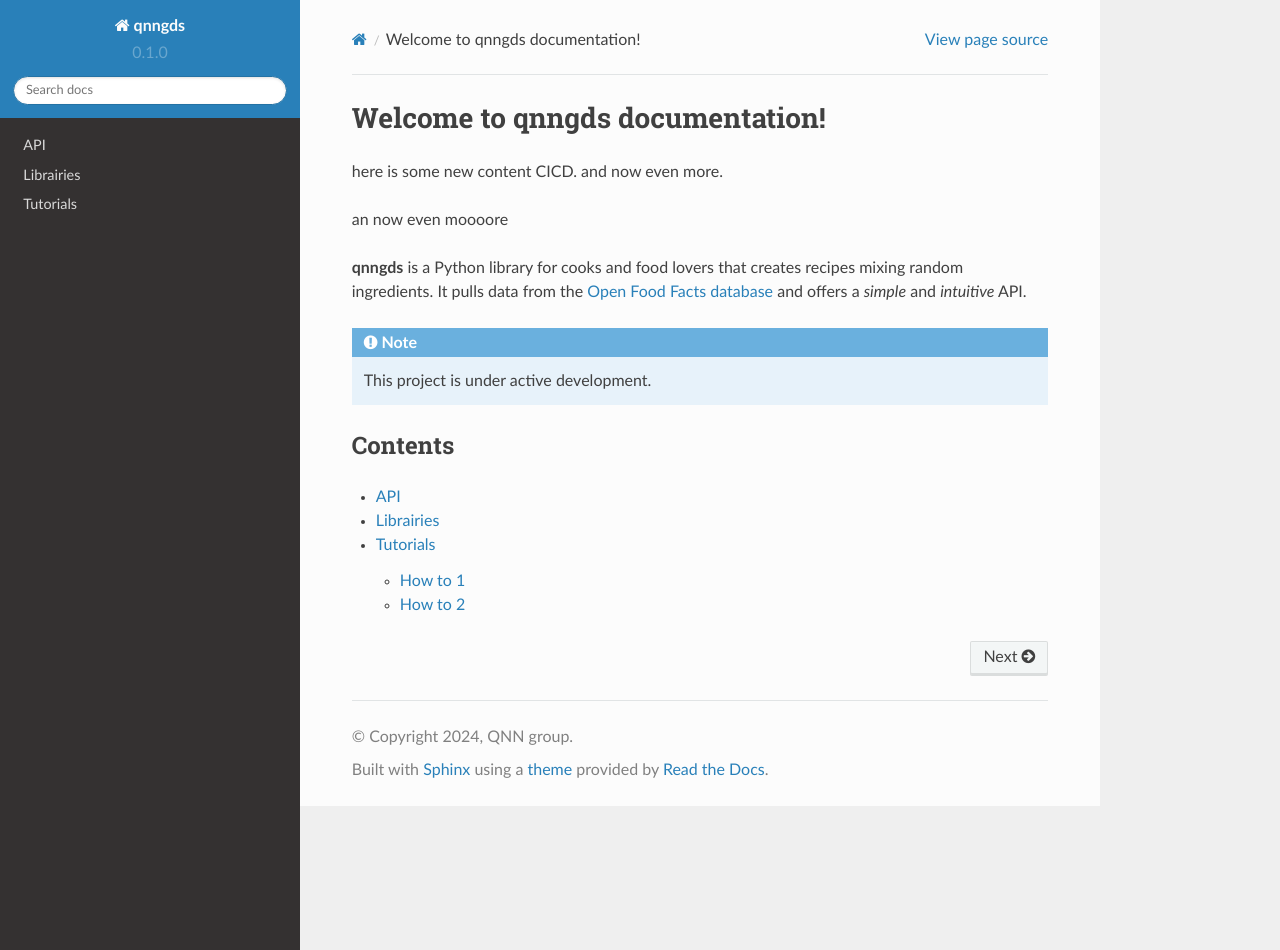
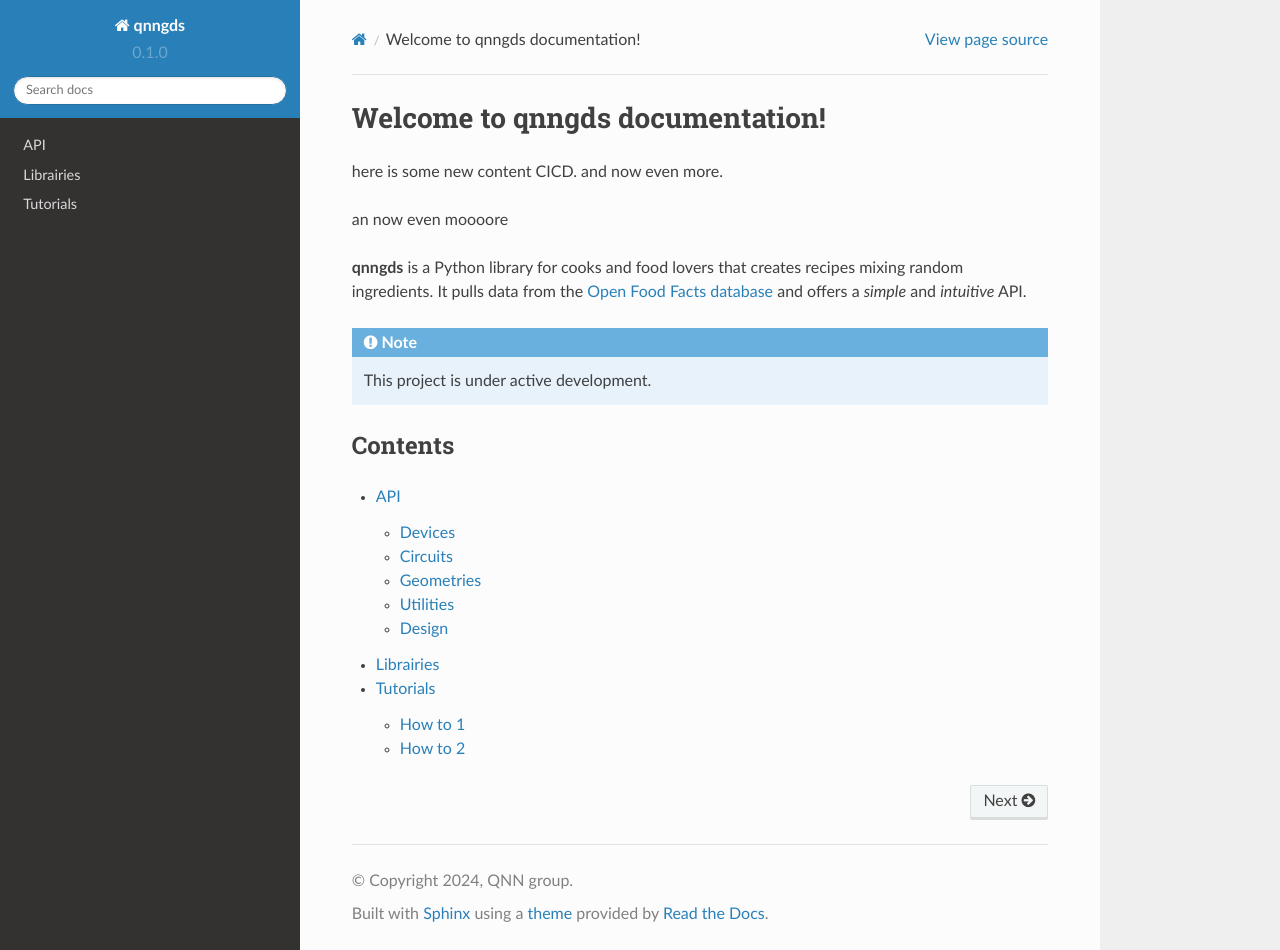
Before and after one commit to qnngroup/qnngds, a Sphinx documentation site: the page built from docs/source/index.rst, in a window 1280 px wide and 950 px high. Built offline with Sphinx 7.4.7 and the Read the Docs theme 2.0.0, drawn with Linux system fonts in a browser that asks for light colours; some of the changed lines change nothing that is shown.

```diff
--- a/docs/source/api.rst
+++ b/docs/source/api.rst
@@ -1,30 +1,37 @@
 API
 ===
 
-.. Devices
-.. -------
+Devices
+-------
 
-.. .. automodule:: devices
-..    :members:
-..    :undoc-members:
+.. automodule:: devices
+   :members:
+   :undoc-members:
 
-.. Circuits
-.. --------
+Circuits
+--------
 
-.. .. automodule:: circuits
-..    :members:
-..    :undoc-members:
+.. automodule:: circuits
+   :members:
+   :undoc-members:
 
-.. Geometries
-.. ----------
+Geometries
+----------
 
-.. .. automodule:: geometries
-..    :members:
-..    :undoc-members:
+.. automodule:: geometries
+   :members:
+   :undoc-members:
 
-.. autosummary::
-   :toctree: modules
+Utilities
+----------
 
-   devices
-   circuits
-   geometries
+.. automodule:: utilities
+   :members:
+   :undoc-members:
+
+Design
+------
+
+.. automodule:: design
+   :members:
+   :undoc-members:
--- a/docs/source/conf.py
+++ b/docs/source/conf.py
@@ -25,6 +25,8 @@
     'sphinx.ext.intersphinx',
 ]
 
+autodoc_member_order = 'bysource'
+
 intersphinx_mapping = {
     'python': ('https://docs.python.org/3/', None),
     'sphinx': ('https://www.sphinx-doc.org/en/master/', None),
```
